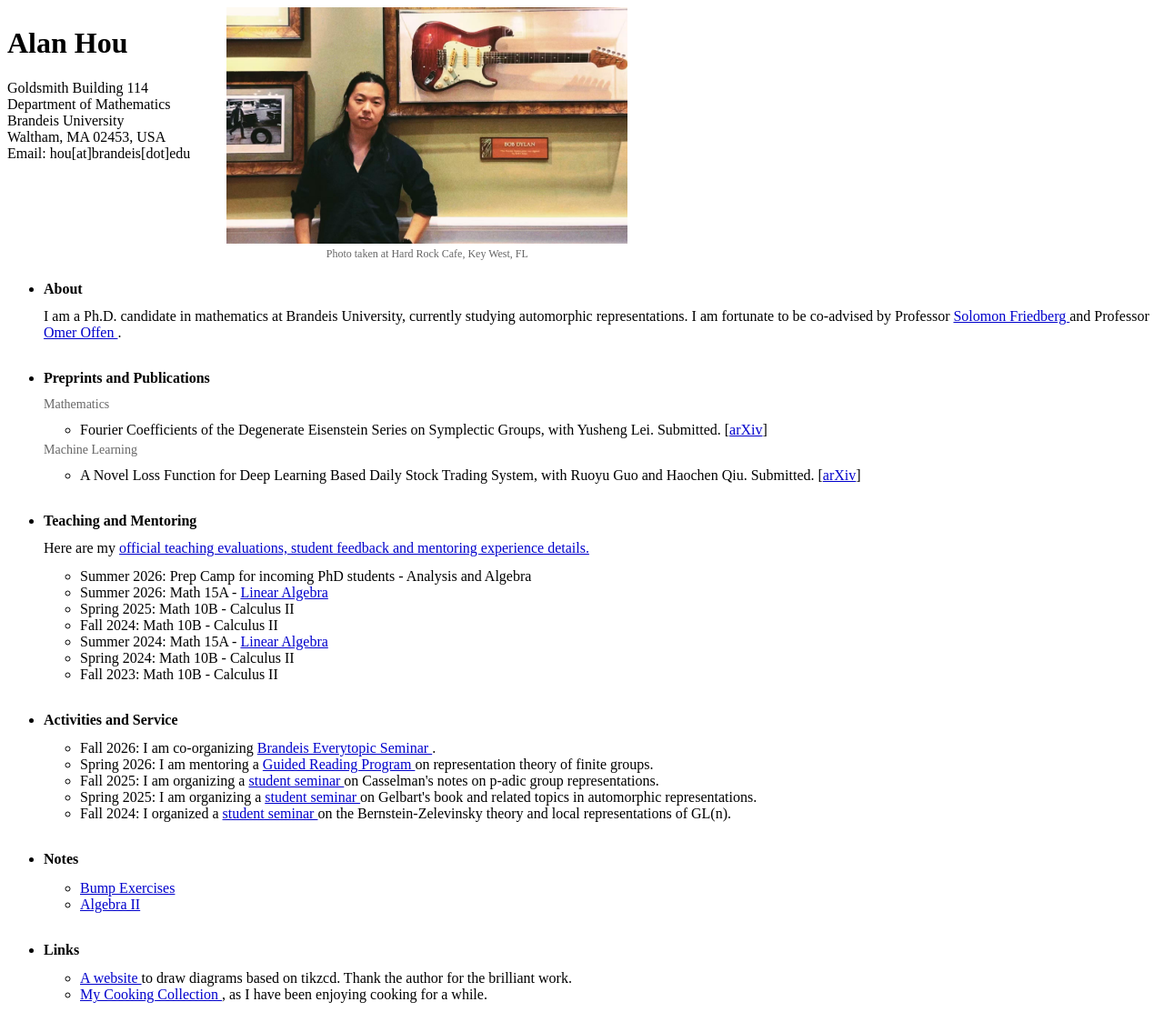
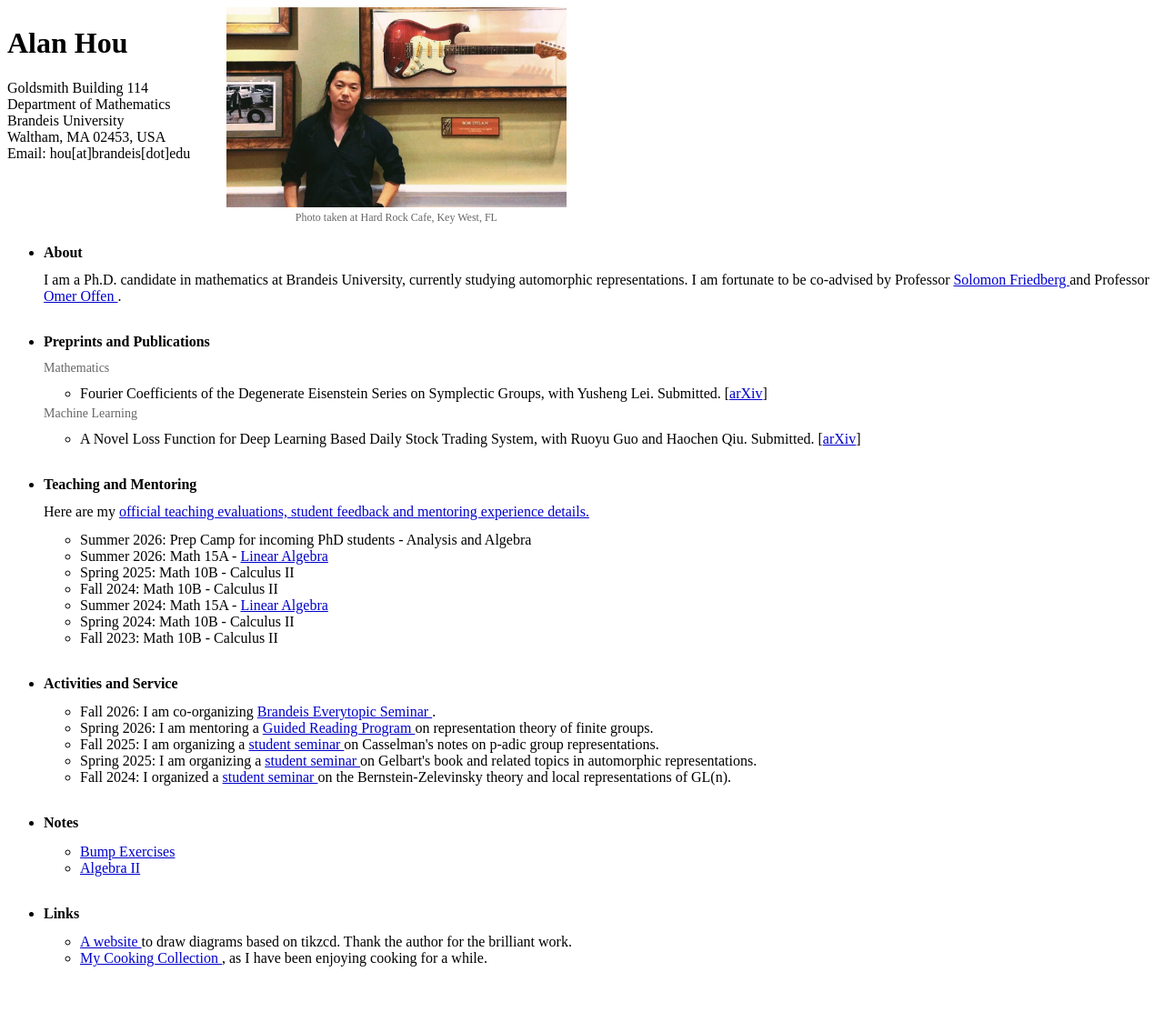
Before and after one commit to axhou/axhou.github.io, a Jekyll site: the page index.html, which Jekyll copies as it is, in a window 1280 px wide. Shown: the whole page at 91% size. Built offline with Jekyll 4.4.1, drawn with Linux system fonts in a browser that asks for light colours; after the commit the page ends 1095 px from its top, so only the background shows below that.

Commit message:
Update index.html

```diff
--- a/index.html
+++ b/index.html
@@ -65,7 +65,7 @@
 
     .profile-photo {
       display: block;
-      height: 260px;
+      height: 220px;
       width: auto;
     }
 
```
